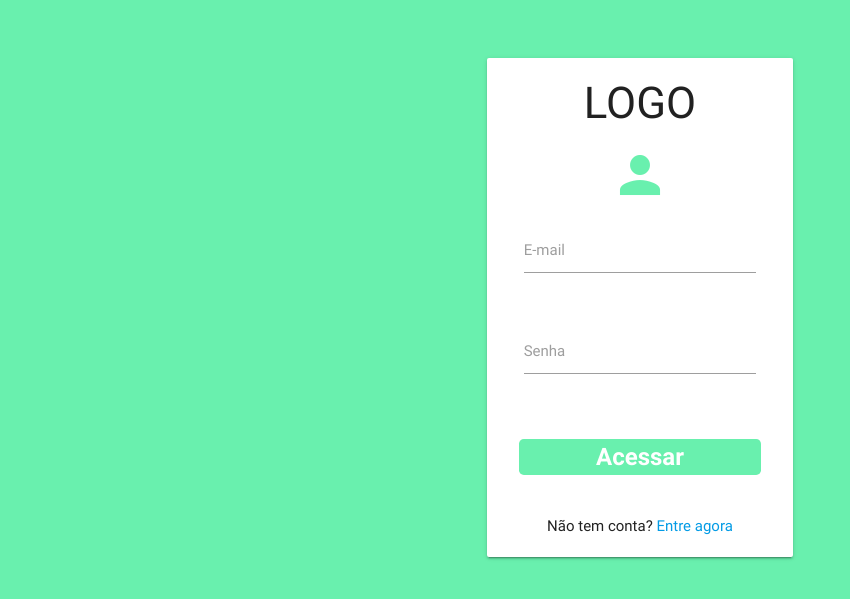
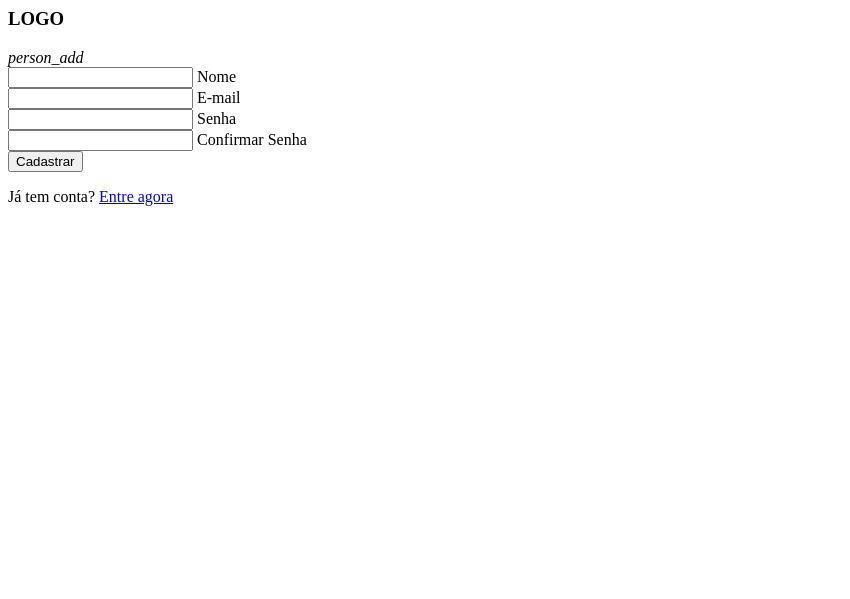
Before and after one commit to reinaldosales/projeto-integrador, a PHP site: page /Pages/signin.php in a window 1280 px wide. Shown: the top 599 px of the page, without its empty margins (0-850 px from the left). Run offline with PHP 8.4, Linux system fonts and the light colour scheme; some libraries are stand-ins or nearby versions.

Commit message:
Telas de login e signin criada, e validações aplicadas

```diff
--- a/App/Pages/signin.php
+++ b/App/Pages/signin.php
@@ -1,31 +1,46 @@
-<?php include('../includes/header.php'); ?>
-
 <body class="container pi-body-login">
 
     <div class="row">
         <div class="card-panel col l5 m6 s10 xl4 center push-l4 push-m3 push-s1 push-xl4">
             <h3> LOGO </h3>
-        <i class="medium material-icons pi-person">person</i>
-        <form method="POST" action="#">
-            <!-- MÉTODO DE LOGIN --->
+            <i class="medium material-icons pi-person">person_add</i>
+            <form method="POST">
                 <div class="row">
                     <div class="input-field col s10 push-s1">
-                    <input id="email" type="email" class="validate">
+                        <input id="name" type="text" class="validate" name="name" <?php if(isset($_POST['name'])) echo "value=".$_POST["name"]."" ?> required>
+                        <label for="name"> Nome </label>
+                    </div>
+                </div>
+                <div class="row">
+                    <div class="input-field col s10 push-s1">
+                        <input id="email" type="email" class="validate" name="email" <?php if(isset($_POST['email'])) echo "value=".$_POST["email"]."" ?> required>
                         <label for="email" data-error="Email inválido" data-success="Tudo certo!">E-mail</label>
                     </div>
                 </div>
                 <div class="row">
                     <div class="input-field col s10 push-s1">
-                    <input id="password" type="password" class="validate">
+                        <input id="password" type="password" class="validate" name="password" required>
                         <label for="password">Senha</label>
                     </div>
                 </div>
-            <input type="submit" value="Acessar" class="waves-effect btn pi-btn-access login green accent-2 z-depth-0">
                 <div class="row">
-                <p class="center"> Não tem conta? <span class="pi-link"> <a href="../index.php"> Entre agora </a> </span>
+                    <div class="input-field col s10 push-s1">
+                        <input id="confirm-password" type="password" class="validate" name="confirm-password" required>
+                        <label for="confirm-password">Confirmar Senha</label>
+                    </div>
+                </div>
+                    <?php
+                        if (!empty($errors)) :
+                            foreach ($errors as $error);
+                                echo $error;
+                        endif;
+                    ?>
+                <div class="row">
+                    <input type="submit" value="Cadastrar" class="waves-effect btn pi-btn-access login green accent-2 z-depth-0" name="btn-Signin">
+                </div>
+                <div class="row">
+                    <p class="center"> Já tem conta? <span class="pi-link"> <a href="index.php"> Entre agora </a> </span>
                 </div>
             </form>
         </div>
     </div>
-
-<?php include('../includes/footer.php'); ?>
```
Also changed, not shown: App/Pages/login.php (+5 -5 lines), App/actions/CreateUser.php (added, +27 -0 lines), App/app/Entities/user.php (+19 -0 lines), App/signin.php (added, +13 -0 lines), App/app/service/UserService.php (added). Lines whose indentation alone changed are shown as unchanged.
